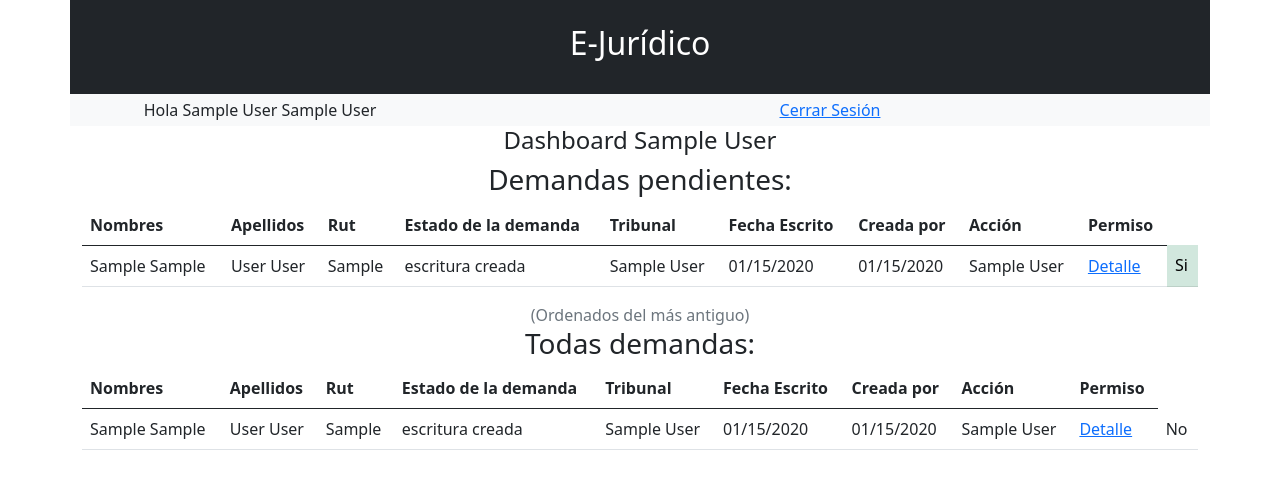
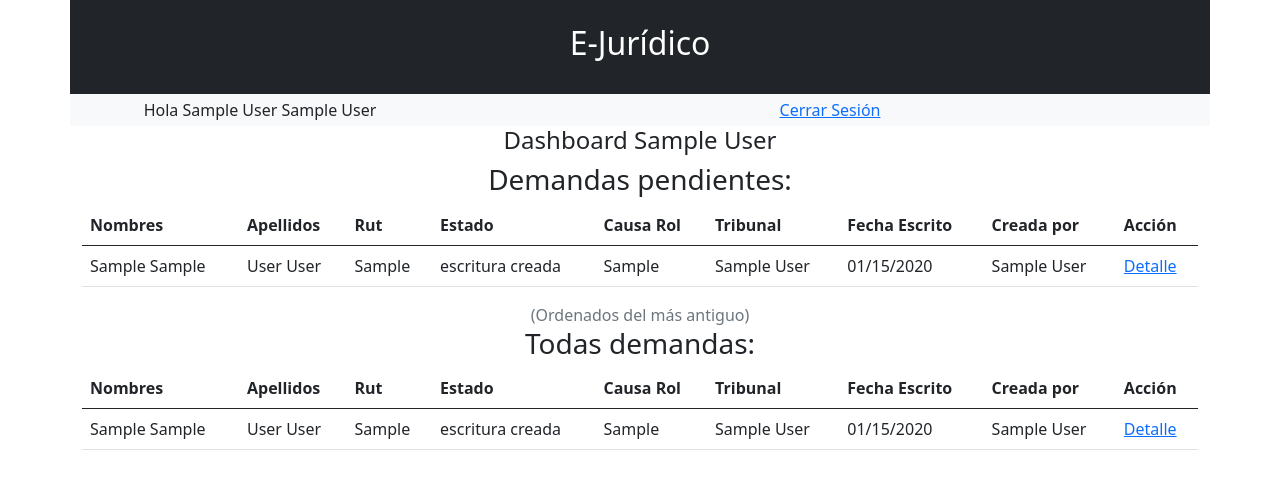
Before and after one commit to cristianrdev/ejuridico_v2, a Django app: template apps/proc_app/templates/dashboard_procuradora.html in a window 1280 px wide. Shown: the top 489 px of the page. Run offline with Django 3.2, Linux system fonts and the light colour scheme; the template is opened without the code that fills it: values that come from a table or form of the project are taken from there, others are empty; tables that the repository leaves empty hold one stand-in row (values such as "Sample post"); parts of the project's set-up code (start-up, migrations or seed data) failed here and were passed over.

Commit message:
ajusted tables

```diff
--- a/apps/proc_app/templates/dashboard_procuradora.html
+++ b/apps/proc_app/templates/dashboard_procuradora.html
@@ -26,12 +26,12 @@
                     <th scope="col">Nombres</th>
                     <th scope="col">Apellidos</th>
                     <th scope="col">Rut</th>
-                    <th scope="col">Estado de la demanda</th>
+                    <th scope="col">Estado</th>
+                    <th scope="col">Causa Rol</th>
                     <th scope="col">Tribunal</th>
                     <th scope="col">Fecha Escrito</th>
                     <th scope="col">Creada por</th>
                     <th scope="col">Acción</th>
-                    <th scope="col">Permiso</th>
 
                 </tr>
             </thead>
@@ -41,16 +41,16 @@
 
                 <tr>
 
+
                     <td>{{lawsuit.current_defendant.first_name1}} {{lawsuit.current_defendant.first_name2}}</td>
                     <td>{{lawsuit.current_defendant.last_name1}} {{lawsuit.current_defendant.last_name2}}</td>
                     <td>{{lawsuit.current_defendant.rut}}</td>
                     <td>{{lawsuit.current_demand_state.name_state}}</td>
+                    <td>{{lawsuit.cause_rol}}</td>
                     <td>{{lawsuit.current_court.name_court}}</td>
-                    <td>{% timezone "America/Santiago" %} {{lawsuit.created_at| date:"m/d/Y"}} {% endtimezone  %} </td>
                     <td> {% timezone "America/Santiago" %} {{lawsuit.created_at| date:"m/d/Y"}} {% endtimezone  %}</td>
                     <td>{{lawsuit.lawsuit_created_by.first_name1}} {{lawsuit.lawsuit_created_by.last_name1}}</td>
                     <td><a href="lawsuit_detail/{{lawsuit.id}}">Detalle</a></td>
-                    <td class="table-success">Si</td>
 
                 </tr>
 
@@ -70,12 +70,12 @@
                     <th scope="col">Nombres</th>
                     <th scope="col">Apellidos</th>
                     <th scope="col">Rut</th>
-                    <th scope="col">Estado de la demanda</th>
+                    <th scope="col">Estado</th>
+                    <th scope="col">Causa Rol</th>
                     <th scope="col">Tribunal</th>
                     <th scope="col">Fecha Escrito</th>
                     <th scope="col">Creada por</th>
                     <th scope="col">Acción</th>
-                    <th scope="col">Permiso</th>
 
                 </tr>
             </thead>
@@ -87,16 +87,14 @@
                     <td>{{lawsuit.current_defendant.last_name1}} {{lawsuit.current_defendant.last_name2}}</td>
                     <td>{{lawsuit.current_defendant.rut}}</td>
                     <td>{{lawsuit.current_demand_state.name_state}}</td>
+                    <td>{{lawsuit.cause_rol}}</td>
                     <td>{{lawsuit.current_court.name_court}}</td>
-                    <td>{% timezone "America/Santiago" %} {{lawsuit.created_at| date:"m/d/Y"}} {% endtimezone  %} </td>
-                    <td>{{lawsuit.created_at| date:"m/d/Y"}}</td>
+                    <td> {% timezone "America/Santiago" %} {{lawsuit.created_at| date:"m/d/Y"}} {% endtimezone  %}</td>
                     <td>{{lawsuit.lawsuit_created_by.first_name1}} {{lawsuit.lawsuit_created_by.last_name1}}</td>
                     <td><a href="lawsuit_detail/{{lawsuit.id}}">Detalle</a></td>
-                    {% if not lawsuit.current_demand_state.name_state == "escritura creada" or  lawsuit.current_demand_state.name_state == "caratula asignada"%}
-                    <td class="table-success">Si</td>
-                    {% else %}
-                    <td>No</td>
-                    {% endif %}
+
+
+
 
 
                 </tr>
--- a/apps/proc_app/templates/lawsuit_detail2.html
+++ b/apps/proc_app/templates/lawsuit_detail2.html
@@ -26,6 +26,12 @@
                 <p>Apellidos : {{this_defendant.last_name1}} {{this_defendant.last_name2}}</p>
                 <p>Rut :{{this_defendant.rut}}</p>
                 <p>Dirección: {{this_defendant.address}} </p>
+                <p>Causa Rol :  {% if this_lawsuit.cause_rol == "C-" %}
+                         No asignado
+                    {% else %}
+                        {{this_lawsuit.cause_rol}}
+                    {% endif %}</p>
+                <p>Tribunal : {{this_lawsuit.current_court}}</p>
             </div>
 
             <div class="col-auto  bg-light p-3">
--- /dev/null
+++ b/apps/users_app/static/style.css
@@ -0,0 +1,7 @@
+.errorlist {
+    color: red;
+}
+
+.cd{
+    text-decoration: none;
+}
--- a/apps/users_app/templates/user_bar.html
+++ b/apps/users_app/templates/user_bar.html
@@ -1,5 +1,6 @@
 {% block content %}
 {% load static %}
+<link rel="stylesheet" type="text/css" href="{% static 'style.css' %}">
 <link rel='shortcut icon' type='image/x-icon' href="{% static 'img/rebase_logo2.ico' %}" />
 <link href="https://cdn.jsdelivr.net/npm/bootstrap@5.0.1/dist/css/bootstrap.min.css" rel="stylesheet"
     integrity="sha384-+0n0xVW2eSR5OomGNYDnhzAbDsOXxcvSN1TPprVMTNDbiYZCxYbOOl7+AMvyTG2x" crossorigin="anonymous">
```
Also changed, not shown: apps/users_app/static/img/favicon.ico (added).
